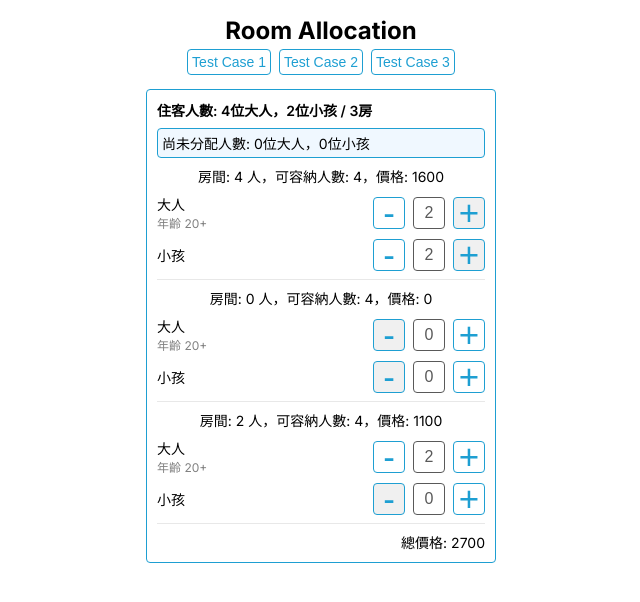
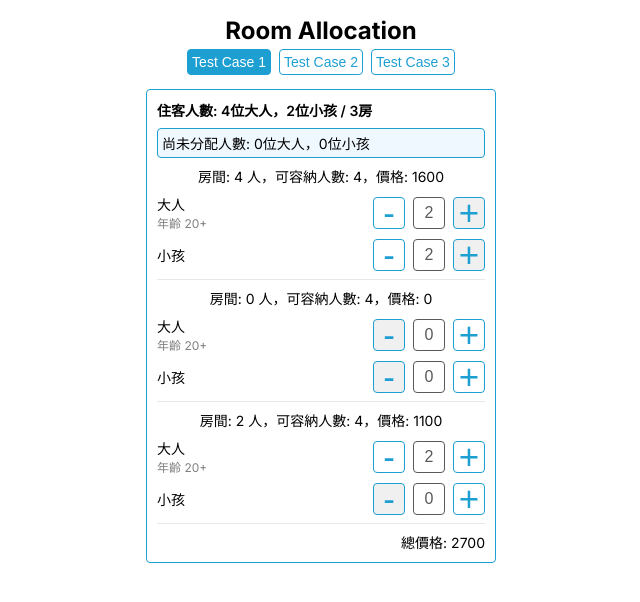
Before and after one commit to CodewJoy/react-room-allocation, a Next.js app: page / in a window 1280 px wide. Shown: the top 602 px of the page, without its empty margins (319-959 px from the left). Built offline with nearby package versions, Linux system fonts and the light colour scheme.

Commit message:
fix closure issue when long press inpupt number, add focus effect to test case btn

```diff
--- a/components/InputNumber.js
+++ b/components/InputNumber.js
@@ -62,37 +62,42 @@ export default function InputNumber({
   onChange,
   onBlur,
 }) {
+  const refValue = useRef(value);
   const refInterval = useRef(null);
+
   const handleChange = (e) => {
     const newValue = Number(e.target.value);
     if (!isNaN(newValue) && newValue >= min && newValue <= max) {
+      refValue.current = newValue;
       onChange({ target: { name, value: newValue } });
     }
   };
 
   const handleBlur = (e) => {
-    if (onBlur) onBlur({ target: { name, value: value } });
+    if (onBlur) onBlur({ target: { name, value: refValue.current } });
   };
 
   const handleIncrement = () => {
     if (disabled) return;
-    if (value < max) {
-      const newValue = Math.min(value + step, max);
+    if (refValue.current < max) {
+      const newValue = Math.min(refValue.current + step, max);
+      refValue.current = newValue; // NOTICE: avoid closure when long press
       onChange({ target: { name, value: newValue } });
     }
   };
 
   const handleDecrement = () => {
     if (disabled) return;
-    if (value > min) {
-      const newValue = Math.max(value - step, min);
+    if (refValue.current > min) {
+      const newValue = Math.max(refValue.current - step, min);
+      refValue.current = newValue; // NOTICE: avoid closure when long press
       onChange({ target: { name, value: newValue } });
     }
   };
 
   const handleMouseDown = (action) => {
     action();
-    refInterval.current = setInterval(action, 100);
+    refInterval.current = setInterval(action, 200);
   };
 
   const handleMouseUp = () => {
--- a/pages/index.js
+++ b/pages/index.js
@@ -23,6 +23,10 @@ const StyledButton = styled.button`
   color: rgb(30, 159, 210);
   background-color: white;
   border: 1px solid rgb(30, 159, 210);
+  ${({ $focus }) =>
+    $focus &&
+    `color: white;
+  background-color: rgb(30, 159, 210);`}
 `;
 
 const testCases = [
@@ -57,7 +61,7 @@ const testCases = [
 ];
 
 export default function Home() {
-  const [testCase, setTestCase] = useState(testCases[0]);
+  const [stateTestCase, setTestCase] = useState(testCases[0]);
   return (
     <>
       <Head>
@@ -72,13 +76,17 @@ export default function Home() {
           {testCases.map((el, i) => (
             <StyledButton
               key={el.name}
+              $focus={stateTestCase.name === el.name}
               onClick={() => setTestCase(testCases[i])}
             >
               {el.name}
             </StyledButton>
           ))}
         </StyledContainer>
-        <RoomAllocation guest={testCase.guest} rooms={testCase.rooms} />
+        <RoomAllocation
+          guest={stateTestCase.guest}
+          rooms={stateTestCase.rooms}
+        />
       </main>
     </>
   );
```
